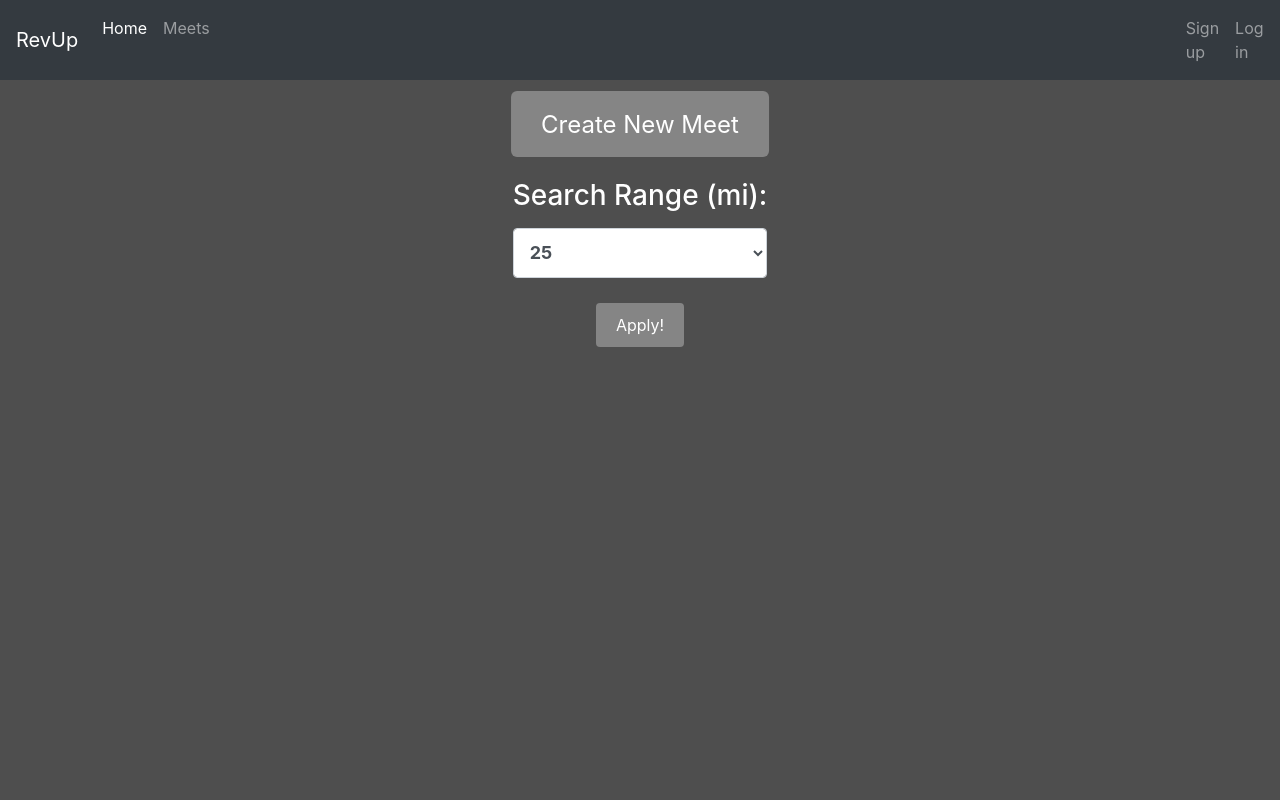
After one commit to Zach-Mp4/RevUp, a Flask app: template application/templates/meets.html in a window 1280 px wide. The commit adds this page. Run offline with Flask 3, Linux system fonts and the light colour scheme; the template is opened without the code that fills it: values that come from a table or form of the project are taken from there, others are empty; some libraries are stand-ins or nearby versions.

Commit message:
searching for meets in range complete

```diff
--- a/application/app.py
+++ b/application/app.py
@@ -3,7 +3,7 @@ import os
 
 from flask import Flask, jsonify, render_template, request, flash, redirect, session, g
 from sqlalchemy.exc import IntegrityError
-from forms import NewCarForm, UserAddForm, LoginForm, NewMeetForm
+from forms import NewCarForm, UserAddForm, LoginForm, NewMeetForm, SelectRangeForm
 from models import db, connect_db, User, Rsvp, Car, Meet
 from keys import mapkey, carkey
 import requests
@@ -117,8 +117,11 @@ def homepage():
     if not g.user:
         return render_template('home-anon.html')
     else:
-        # meets = Meet.query.limit(MAX_ITEMS).all()
-        meets = get_meets_in_range(50)
+        meets = ''
+        if g.user.location:
+            meets = get_meets_in_range(50)
+        else:
+            meets = Meet.query.all()
         return render_template('home.html', meets = meets)
 
 
@@ -156,6 +159,28 @@ def show_meet(id):
     change_map(meet.location)
     return render_template('meet.html', meet = meet, rsvps = meet.rsvps)
 
+@app.route('/meets/search', methods=['GET', 'POST'])
+def show_meets_in_range():
+    if not g.user:
+        flash('Please Login', 'danger')
+        return redirect('/login')
+
+    if not g.user.location:
+        flash('Please add a location to search for meets in your area!', 'danger')
+        return redirect(f'/users/{g.user.id}')
+    form = SelectRangeForm()
+
+    if form.validate_on_submit():
+        meets = ""
+        try:
+            meets = get_meets_in_range(float(form.range.data))
+        except:
+            meets = Meet.query.all()
+        return render_template('meets.html', meets = meets, form = form)
+
+
+    meets = get_meets_in_range(25)
+    return render_template('meets.html', meets = meets, form = form)
 
 ####################
 #users routes
@@ -296,7 +321,6 @@ def change_map(address):
 
 def get_meets_in_range(range):
     URL = 'https://www.mapquestapi.com/directions/v2/route'
-
     meets = Meet.query.all()
     locations = [meet.location for meet in meets]
 
--- a/application/forms.py
+++ b/application/forms.py
@@ -15,7 +15,7 @@ class LoginForm(FlaskForm):
     """Form for logging in users."""
 
     username = StringField('Username', validators=[DataRequired()])
-    password = PasswordField('Password', validators=[Length(min=6)])
+    password = PasswordField('Password', validators=[DataRequired()])
 
 class NewMeetForm(FlaskForm):
     """Form for adding a new meet"""
@@ -32,3 +32,9 @@ class NewCarForm(FlaskForm):
     year = SelectField('Year', choices=[(year, year) for year in years], validators=[DataRequired()])
     make = StringField('Make', validators=[DataRequired()])
     model = StringField('Model', validators=[DataRequired()])
+
+class SelectRangeForm(FlaskForm):
+    """Select a range to search for meets"""
+    options = [25, 50, 75, 100, 150, 200, 500, "All Meets"]
+
+    range = SelectField('Range (Mi)', choices=[(option, option) for option in options],validators=[DataRequired()])
--- a/application/static/stylesheets/style.css
+++ b/application/static/stylesheets/style.css
@@ -94,7 +94,7 @@
     display: flex;
     flex-direction: row;
     float: right;
-    margin-left: 55vw;
+    margin-left: 75vw;
   }
 
   #new-meet-page{
@@ -281,3 +281,9 @@
 #attending-div ul{
   list-style-type: None;
 }
+
+#apply {
+  margin-bottom: 25px;
+  margin-top: 25px !important;
+  scale: 1 !important;
+}
--- a/application/templates/base.html
+++ b/application/templates/base.html
@@ -26,16 +26,7 @@
                     <a class="nav-link" href="/">Home <span class="sr-only">(current)</span></a>
                 </li>
                 <li class="nav-item">
-                    <a class="nav-link" href="#">About</a>
-                </li>
-                <li class="nav-item">
-                    <a class="nav-link" href="#">Services</a>
-                </li>
-                <li class="nav-item">
-                    <a class="nav-link" href="#">Portfolio</a>
-                </li>
-                <li class="nav-item">
-                    <a class="nav-link" href="#">Contact</a>
+                    <a class="nav-link" href="/meets/search">Meets</a>
                 </li>
 
 
--- /dev/null
+++ b/application/templates/meets.html
@@ -0,0 +1,30 @@
+{% extends 'base.html' %}
+
+{% block content %}
+<div id="home-div">
+    <a href="/meets/new"><button id="new-meet-button">Create New Meet</button></a>
+    <hr>
+    <form method="POST" id="car_form">
+        <h3>Search Range (mi):</h3>
+        {{ form.hidden_tag() }}
+
+        {% for field in form if field.widget.input_type != 'hidden' %}
+          {% for error in field.errors %}
+            <span class="text-danger">{{ error }}</span>
+          {% endfor %}
+          {{ field(placeholder=field.label.text, class="form-control") }}
+        {% endfor %}
+
+        <button id="apply">Apply!</button>
+      </form>
+    {% for meet in meets %}
+    <div class="meet-card">
+        <a href="/meets/{{meet.id}}">{{meet.title}}</a>
+        <p>created by: {{meet.creator.username}}</p>
+        <p class="description">{{meet.description}}</p>
+        <p>Address: {{meet.location}}</p>
+        <p>Meet Date: {{meet.date}}</p>
+    </div>
+{% endfor %}
+</div>
+{% endblock %}
```
